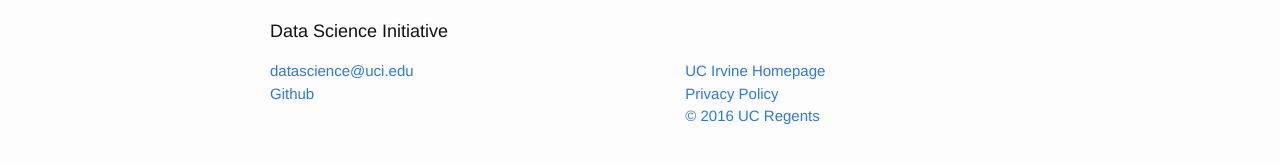
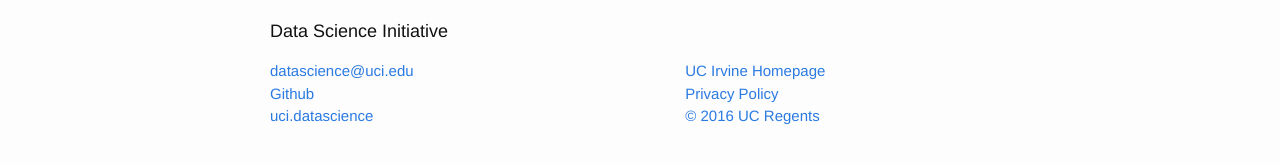
Before and after one commit to UCIDataScienceInitiative/UCIDataScienceInitiative.github.io, a Jekyll site: the page built from index.html, in a window 1280 px wide. Shown: the part 274-437 px from the top of the page. Built offline with Jekyll 4.4.1, drawn with Linux system fonts in a browser that asks for light colours.

Commit message:
Update footer.html

```diff
--- a/_includes/footer.html
+++ b/_includes/footer.html
@@ -12,7 +12,7 @@
             {% include icon-github.html username=site.github_username %}
           </li>
           <li>
-            {% include icon-facebook.html username=site.facebook_word %}
+            {% include icon-facebook.html username=site.facebook_username %}
           </li>
         </ul>
       </div>
```
